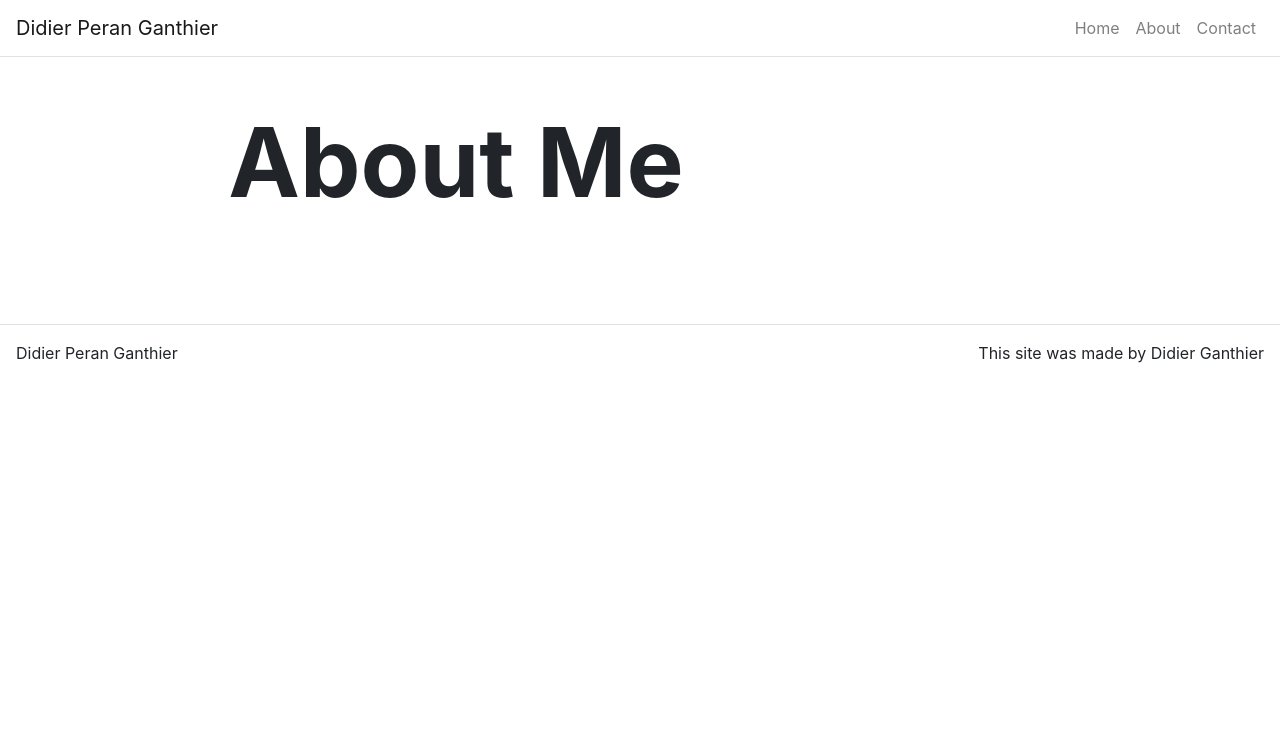
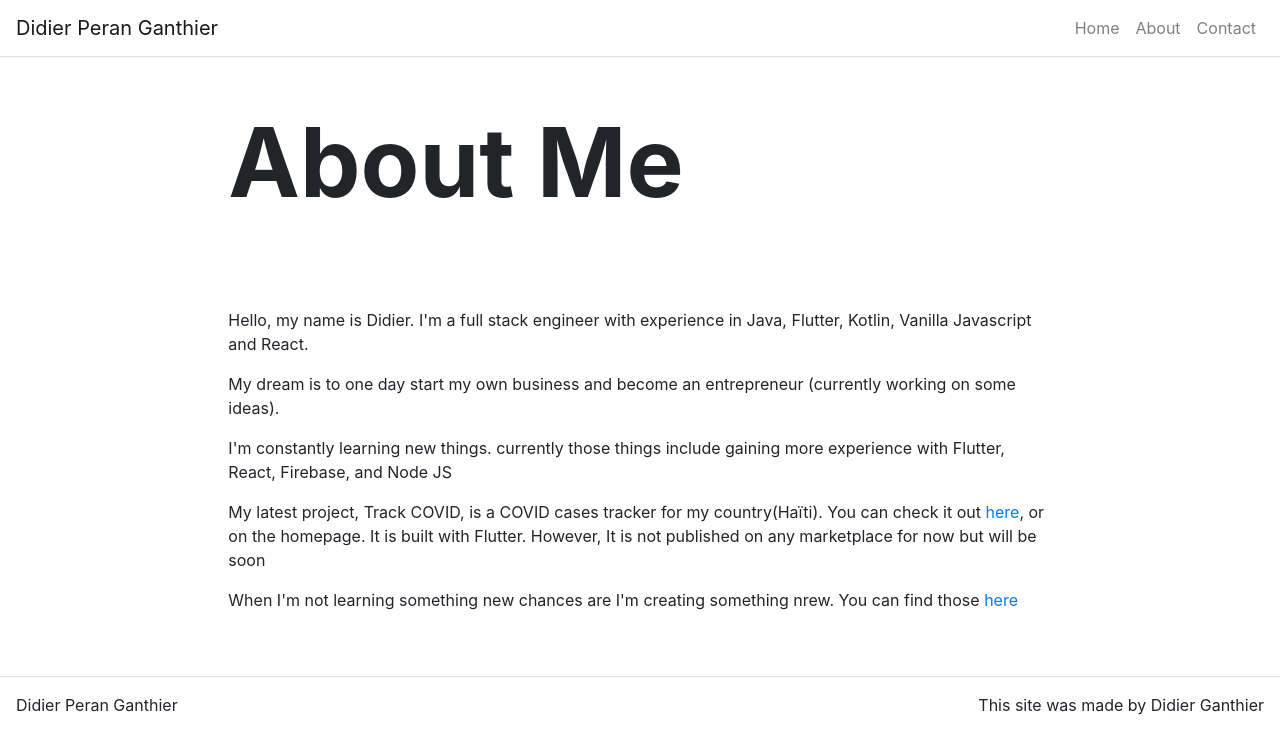
Before and after one commit to didierganthier/portfolio, a React (Create React App) app: page /about in a window 1280 px wide. Shown: the top 754 px of the page. Built offline with nearby package versions, Linux system fonts and the light colour scheme.

Commit message:
content added in Aboutpage

```diff
--- a/src/pages/AboutPage.js
+++ b/src/pages/AboutPage.js
@@ -1,9 +1,23 @@
 import React from 'react';
+import Content from '../components/Content';
 import Hero from '../components/Hero';
 
 function AboutPage(props) {
     return (
-        <Hero title={props.title}/>
+        <div>
+            <Hero title={props.title}/>
+            <Content>
+            <p>Hello, my name is Didier. I'm a full stack engineer with experience in Java, Flutter, Kotlin, Vanilla Javascript and React.</p>
+
+            <p>My dream is to one day start my own business and become an entrepreneur (currently working on some ideas).</p>
+
+            <p>I'm constantly learning new things. currently those things include gaining more experience with Flutter, React, Firebase, and Node JS</p>
+
+            <p>My latest project, Track COVID, is a COVID cases tracker for my country(Haïti). You can check it out <a href="https://github.com/didierganthier/track_covid" target="_blank" rel="noopener noreferrer">here</a>, or on the homepage. It is built with Flutter. However, It is not published on any marketplace for now but will be soon</p>
+
+            <p>When I'm not learning something new chances are I'm creating something nrew. You can find those <a href="https://github.com/didierganthier" target="_blank" rel="noopener noreferrer">here</a></p>
+            </Content>
+        </div>
     );
 }
 
```
